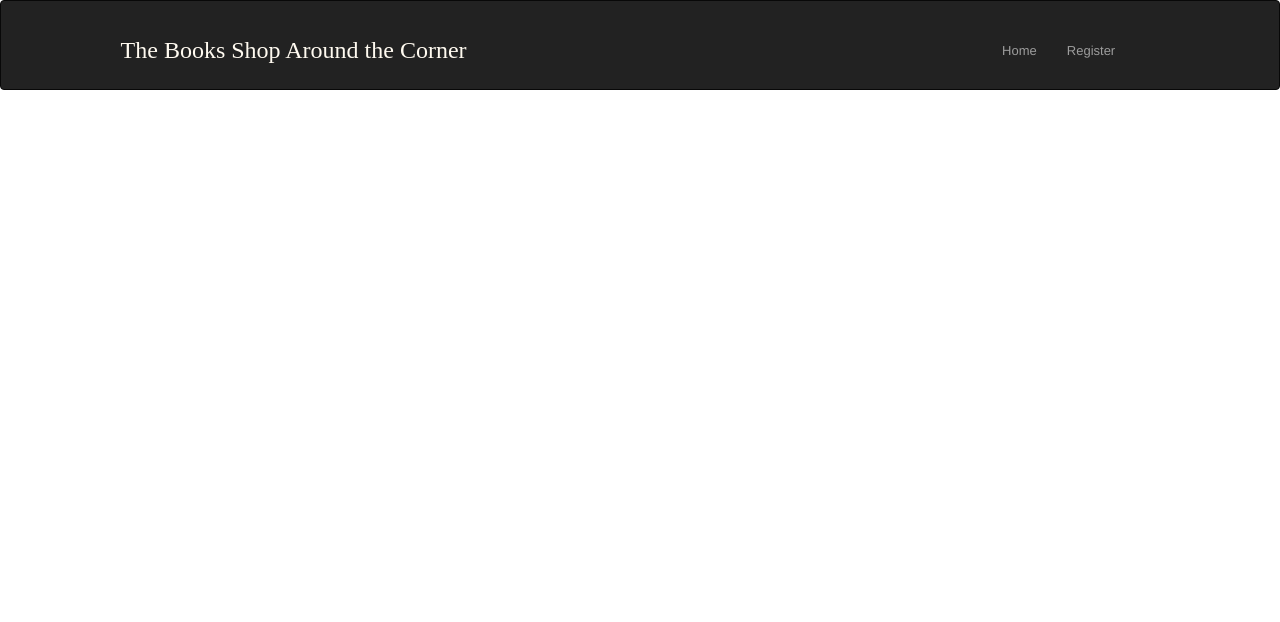
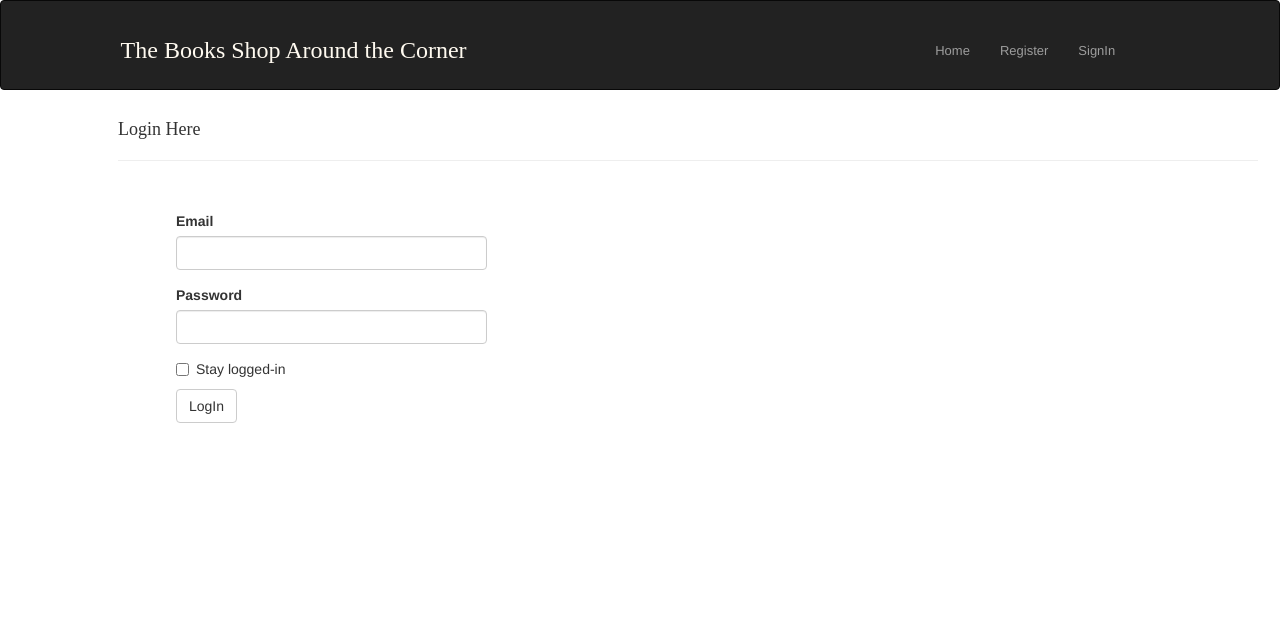
Before and after one commit to anatulea/book-catalog-flask-adv, a Flask app: page /login in a window 1280 px wide. Shown: the top 622 px of the page. Run offline with Flask 2, Linux system fonts and the light colour scheme; some libraries are stand-ins or nearby versions; some web fonts are replaced.

Commit message:
letting users login

```diff
--- a/app/__init__.py
+++ b/app/__init__.py
@@ -9,6 +9,8 @@ from flask_bcrypt import Bcrypt
 db = SQLAlchemy()
 bootstrap = Bootstrap()
 login_manager = LoginManager()
+login_manager.login_view = 'authentication.login_user'
+login_manager.session_protection = 'strong'
 bcrypt = Bcrypt()
 
 
--- a/app/auth/forms.py
+++ b/app/auth/forms.py
@@ -1,5 +1,5 @@
 from flask_wtf import FlaskForm
-from wtforms import StringField, SubmitField, PasswordField
+from wtforms import StringField, SubmitField, PasswordField, BooleanField
 from wtforms.validators import DataRequired, Length, Email, EqualTo,ValidationError
 from app.auth.models import User
 
@@ -15,3 +15,9 @@ class RegistrationForm(FlaskForm):
                              validators=[DataRequired(), Length(5), EqualTo('confirm', message='Password must match')])
     confirm = PasswordField('Confirm', validators=[DataRequired()])
     submit = SubmitField('Register')
+
+class LoginForm(FlaskForm):
+    email = StringField('Email', validators=[DataRequired(), Email()])
+    password = PasswordField('Password', validators=[DataRequired()])
+    stay_loggedin = BooleanField('Stay logged-in')
+    submit = SubmitField('LogIn')
--- a/app/auth/models.py
+++ b/app/auth/models.py
@@ -25,6 +25,8 @@ class User(UserMixin, db.Model):
         return user
 
 
+# is a login Manager function that sets a callback for reloading a user from the session.
+# it takes a user id and returns 'none' if user does not exist.
 @login_manager.user_loader
 def load_user(id):
     return User.query.get(int(id))
--- a/app/auth/routes.py
+++ b/app/auth/routes.py
@@ -1,7 +1,8 @@
 from flask import render_template, request, flash, redirect, url_for
-from app.auth.forms import RegistrationForm
+from app.auth.forms import RegistrationForm, LoginForm
 from app.auth import authentication as at
 from app.auth.models import User
+from flask_login import login_user, logout_user
 
 
 @at.route('/register', methods=['GET', 'POST'])
@@ -13,22 +14,23 @@ def register_user():
             email=form.email.data,
             password=form.password.data)
         flash('Registration Successful')
-        return redirect(url_for('authentication.login_user'))
+        return redirect(url_for('authentication.do_the_login'))
     return render_template('registration.html', form=form)
 
 @at.route('/login', methods=['GET', 'POST'])
-def login_user():
+def do_the_login():
     # if current_user.is_authenticated:
     #     flash('you are already logged-in')
     #     return redirect(url_for('main.display_books'))
-    # form = LoginForm()
-    # if form.validate_on_submit():
-    #     user = User.query.filter_by(user_email=form.email.data).first()
-    #     if not user or not user.check_password(form.password.data):
-    #         flash('Invalid Credentials, Please try again')
-    #         return redirect(url_for('authentication.do_the_login'))
-    #     login_user(user, form.stay_loggedin.data)
-    #     return redirect(url_for('main.display_books'))
-    return render_template('login.html',
-                           # form=form
-                           )
+    form = LoginForm()
+
+    if form.validate_on_submit():
+        user = User.query.filter_by(user_email=form.email.data).first()
+        if not user or not user.check_password(form.password.data):  # check_password() from /auth/models.py
+            flash('Invalid Credentials, Please try again')
+            return redirect(url_for('authentication.do_the_login'))
+
+        login_user(user, form.stay_loggedin.data)
+        return redirect(url_for('main.display_books'))
+
+    return render_template('login.html', form=form)
--- a/app/auth/templates/login.html
+++ b/app/auth/templates/login.html
@@ -1 +1,11 @@
 {% extends 'layout.html' %}
+
+{% block title %} SignIn {% endblock %}
+
+{% block content %}
+    <div class="container login-msg">
+    <h4 class=> Login Here </h4>
+    <hr><br>
+        <div> {{ wtf.quick_form(form) }} </div>
+    </div>
+{% endblock content %}
--- a/app/catalog/templates/layout.html
+++ b/app/catalog/templates/layout.html
@@ -25,8 +25,9 @@
                         <h3 class="title"> The Books Shop Around the Corner </h3>
                     </a>
                     <ul class="nav navbar-nav pull-right">
-                        <li><a href="#"> Home </a></li>
+                        <li><a href="{{ url_for('main.display_books') }}"> Home </a></li>
                         <li><a href="{{ url_for('authentication.register_user') }}"> Register </a></li>
+                        <li><a href="{{ url_for('authentication.do_the_login') }}"> SignIn </a></li>
                     </ul>
                 </div>
             </nav>
```
